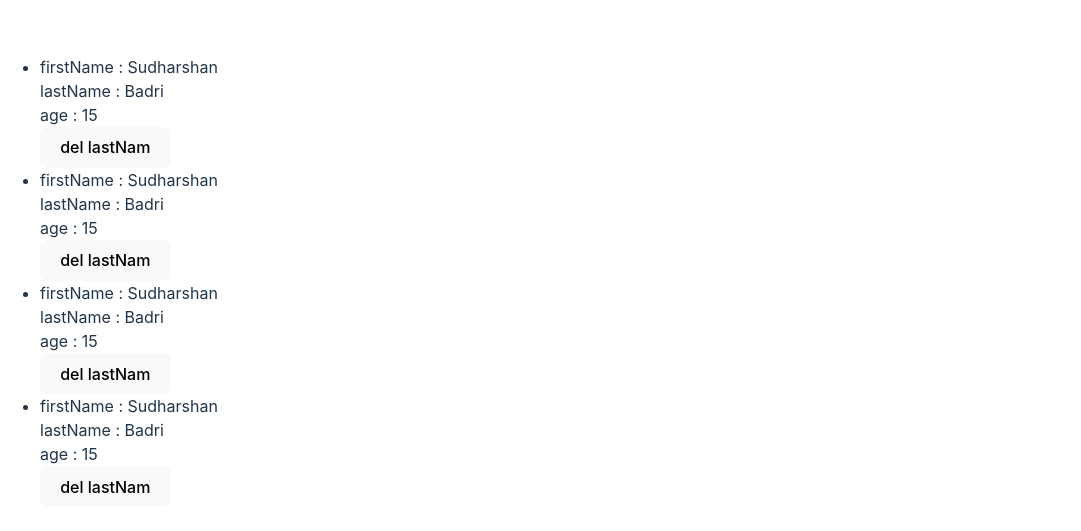
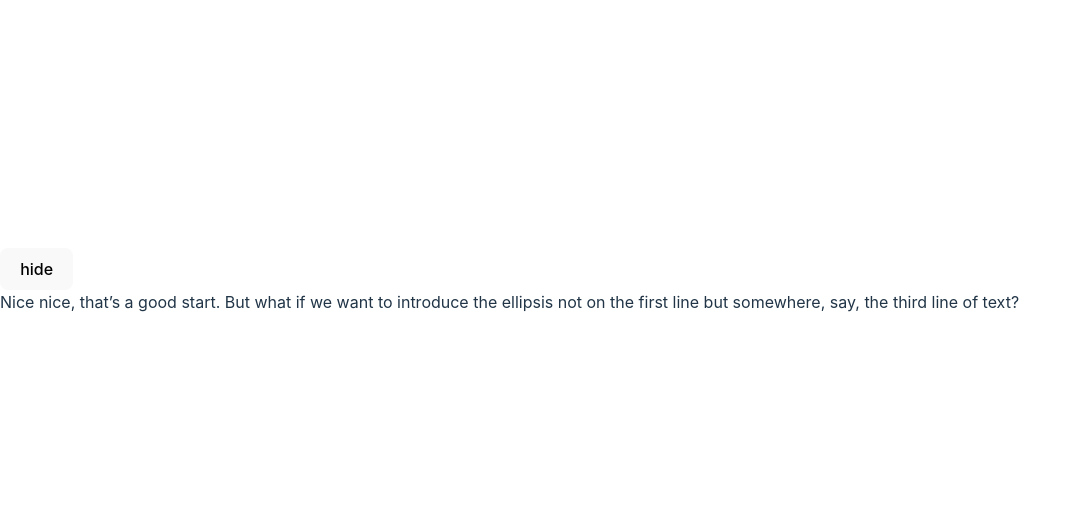
Before and after one commit to 7799855414abd/react-hooks-repo, a React (Vite) app: page / in a window 1280 px wide. Shown: the part 119-650 px from the top of the page, without its empty margins (0-1081 px from the left). Built offline with nearby package versions, Linux system fonts and the light colour scheme.

Commit message:
setState3

```diff
--- a/src/App.jsx
+++ b/src/App.jsx
@@ -1,64 +1,23 @@
 import React, {useState} from "react";
 
-const App = () =>{
-  const initialObj = [
-    {
-      id: 1,
-      firstName: "Sudharshan",
-      lastName: "Badri",
-      age: 15
-    },
-    {
-      id: 2,
-      firstName: "Sudharshan",
-      lastName: "Badri",
-      age: 15
-    },
-    {
-      id: 3,
-      firstName: "Sudharshan",
-      lastName: "Badri",
-      age: 15
-    },
-    {
-      id: 4,
-      firstName: "Sudharshan",
-      lastName: "Badri",
-      age: 15
-    }
-];
+const App = () => {
+  const [showData, setShowData] = useState(true)
+   const hideData = () => {
+              setShowData(!showData)
+  }
+  return (
+    <div>
+     <button onClick={hideData}>{showData ? "hide":"show"}</button>
+     {showData ? (
 
-  const [data,setData] = useState(initialObj)
+        <div>
+        Nice nice, that’s a good start. But what if we want to introduce the ellipsis not on the first line but somewhere, say, the third line of text?
+      </div>
+     ): (<h1> jio jax</h1>)}
 
-    console.log()
-  const deleteProfile = (id) =>{
-    const filterData = data.filter((eachItem)=>{
-      return eachItem.id !== id
-    })
-   console.log(filterData)
-   setData(filterData)
-  }
-
-   return(
-    <div>
-        <ul>
-        {
-          data.map((eachItem,index) => {
-            const {id, firstName, lastName, age} = eachItem
-              return <li key = {index}>
-                          <div> firstName : {firstName}</div>
-                          <div> lastName : {lastName}</div>
-                          <div> age : {age}</div>
-                          <button onClick = {()=> deleteProfile(id)}>del lastNam</button>
-                     </li>
-          })
-         }</ul>
     </div>
-   )
-
-
+  )
 }
 
 
-
 export default App;
```
